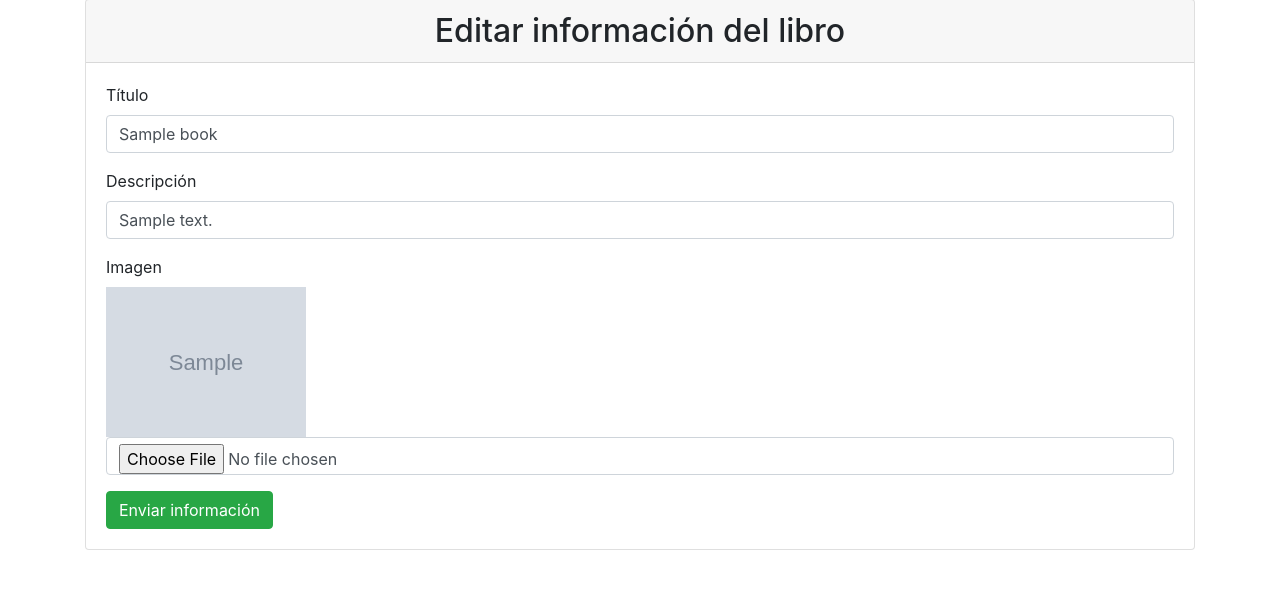
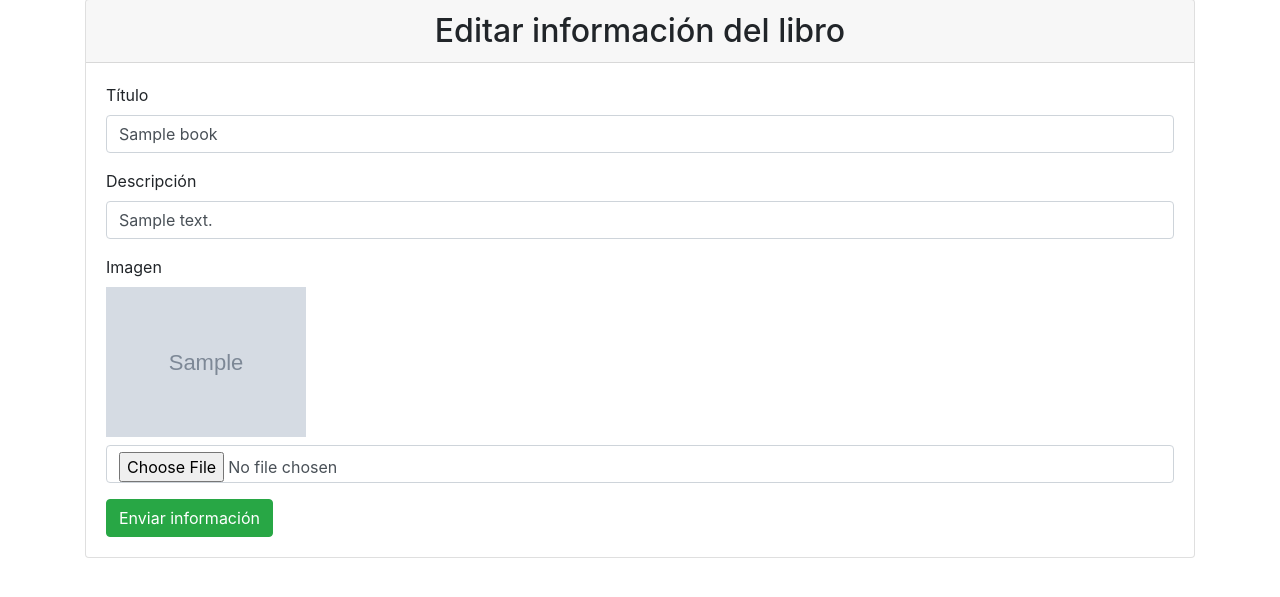
Before and after one commit to lucaspintos909/django-crud, a Django app: page /libros/editar/1 in a window 1280 px wide. Shown: the part 105-702 px from the top of the page. Run offline with Django 4.2, Linux system fonts and the light colour scheme; tables that the repository leaves empty hold one stand-in row (values such as "Sample post"); grey boxes marked "Sample" are stand-in pictures.

Commit message:
style: Agregando margin

```diff
--- a/libreria/templates/books/form.html
+++ b/libreria/templates/books/form.html
@@ -6,7 +6,7 @@
 
       {% if field.field.widget.input_type == 'file' %}
         <br>
-        <img src="{{field.value.url}}" alt="" width="200">
+        <img class="mb-2" src="{{field.value.url}}" alt="" width="200">
       {% endif %}
       <input
         type="{{field.field.widget.input_type}}"
```
